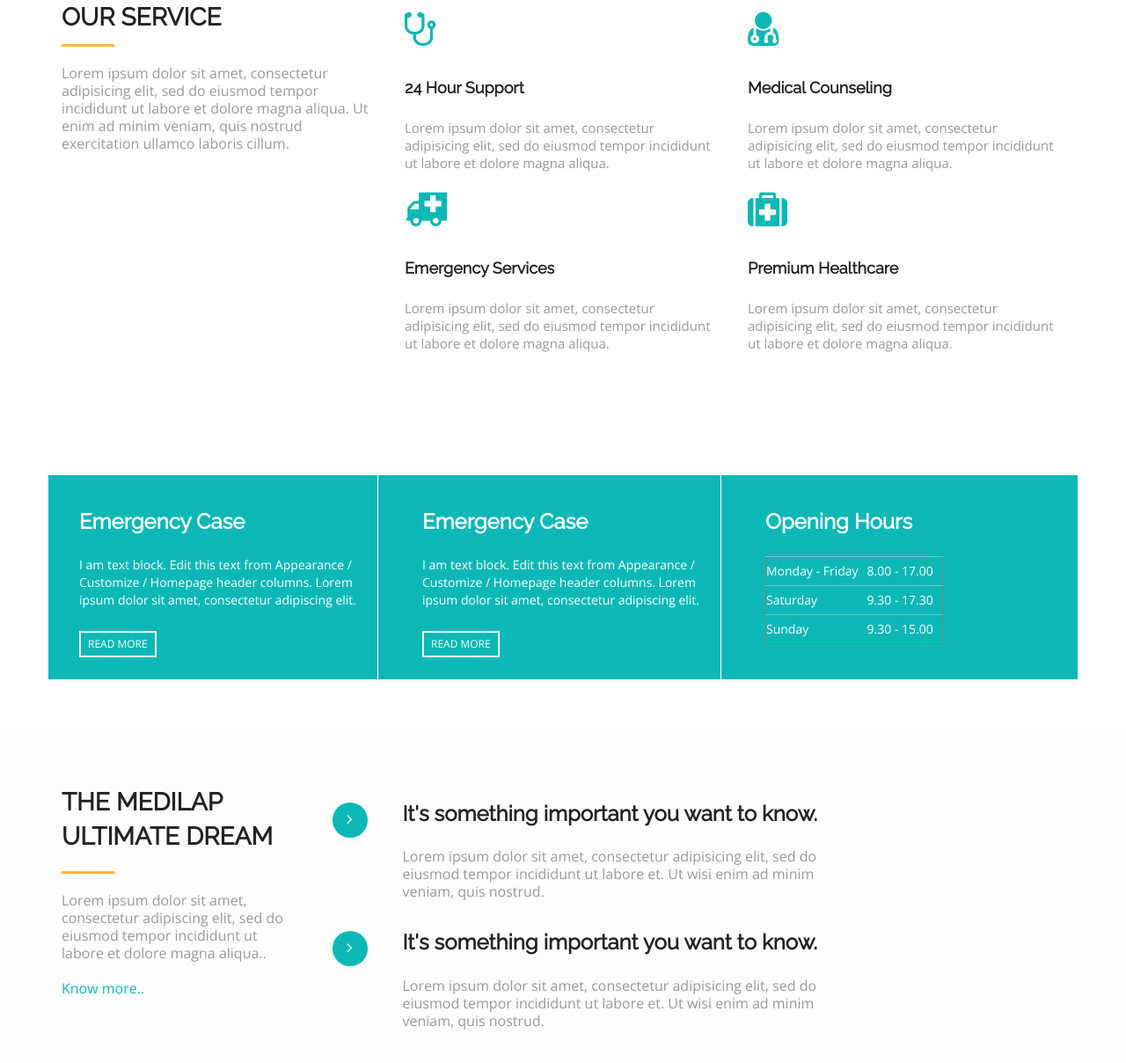
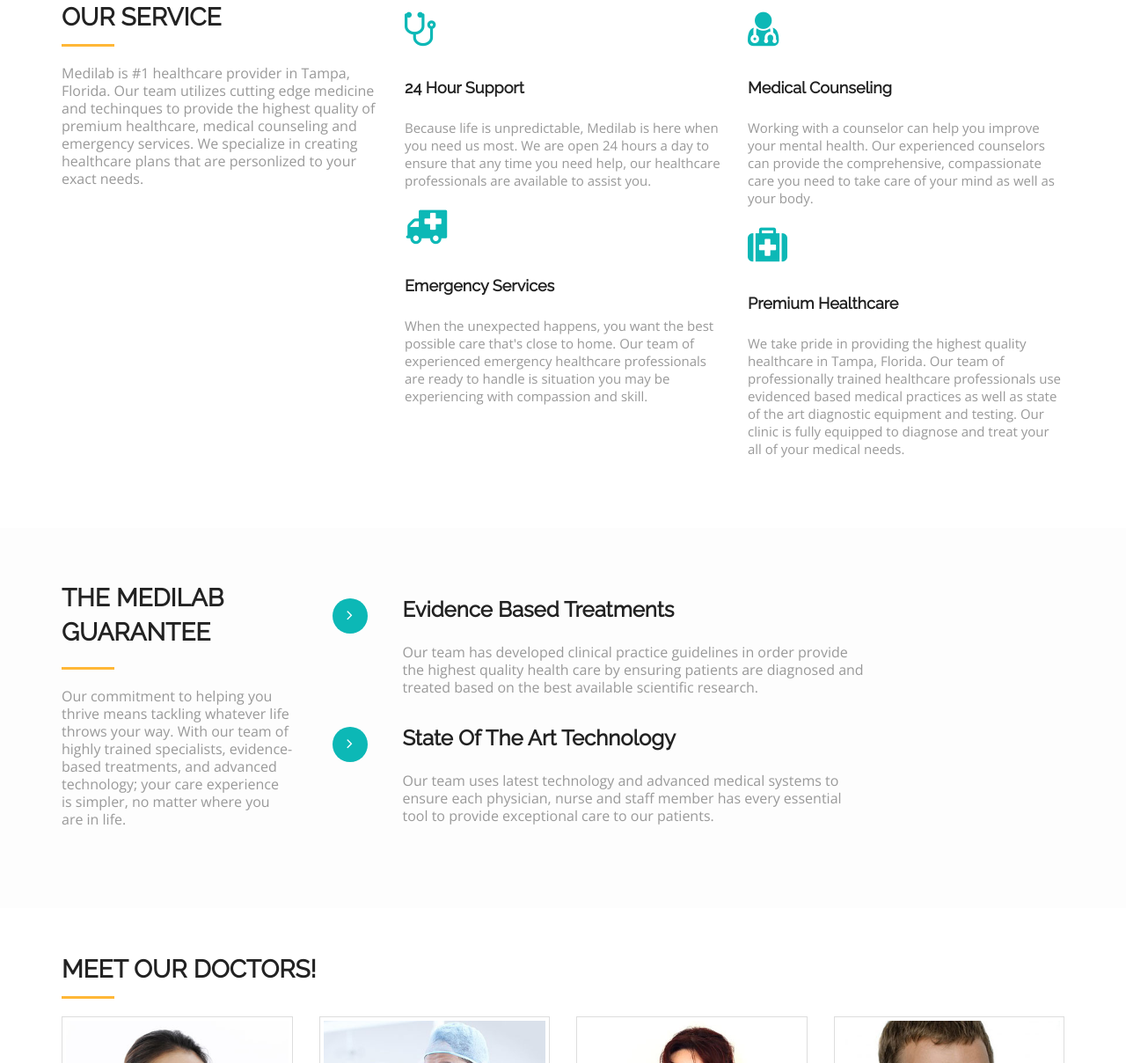
Before and after one commit to amertheengineer/SurgeDigitalDoctorTemplate, a plain HTML site: page index.html in a window 1280 px wide. Shown: the part 700-1908 px from the top of the page at 88% size. Drawn offline with nearby package versions, Linux system fonts and the light colour scheme; a web font is replaced by a local one.

Commit message:
Update index.html

```diff
--- a/index.html
+++ b/index.html
@@ -54,8 +54,8 @@
               <img src="img/logo.png" class="img-responsive">
             </div>
             <div class="banner-text text-center">
-              <h1 class="white">Healthcare at your desk!!</h1>
-              <p>Lorem ipsum dolor sit amet, consectetur adipisicing elit, sed do eiusmod <br>tempor incididunt ut labore et dolore magna aliqua.</p>
+              <h1 class="white">A More Personalized Approach To Healthcare</h1>
+              <p>Our team of heathcare professionals is dedicated to creating a personalized plan <br>that helps you overcome anything that gets in your way</p>
               <a href="#contact" class="btn btn-appoint">Make an Appointment.</a>
             </div>
             <div class="overlay-detail text-center">
@@ -74,7 +74,7 @@
         <div class="col-md-4 col-sm-4">
           <h2 class="ser-title">Our Service</h2>
           <hr class="botm-line">
-          <p>Lorem ipsum dolor sit amet, consectetur adipisicing elit, sed do eiusmod tempor incididunt ut labore et dolore magna aliqua. Ut enim ad minim veniam, quis nostrud exercitation ullamco laboris cillum.</p>
+          <p>Medilab is #1 healthcare provider in Tampa, Florida. Our team utilizes cutting edge medicine and techinques to provide the highest quality of premium healthcare, medical counseling and emergency services. We specialize in creating healthcare plans that are personlized to your exact needs. </p>
         </div>
         <div class="col-md-4 col-sm-4">
           <div class="service-info">
@@ -83,7 +83,7 @@
             </div>
             <div class="icon-info">
               <h4>24 Hour Support</h4>
-              <p>Lorem ipsum dolor sit amet, consectetur adipisicing elit, sed do eiusmod tempor incididunt ut labore et dolore magna aliqua.</p>
+              <p> Because life is unpredictable, Medilab is here when you need us most. We are open 24 hours a day to ensure that any time you need help, our healthcare professionals are available to assist you. </p>
             </div>
           </div>
           <div class="service-info">
@@ -92,7 +92,7 @@
             </div>
             <div class="icon-info">
               <h4>Emergency Services</h4>
-              <p>Lorem ipsum dolor sit amet, consectetur adipisicing elit, sed do eiusmod tempor incididunt ut labore et dolore magna aliqua.</p>
+              <p> When the unexpected happens, you want the best possible care that's close to home. Our team of experienced emergency healthcare professionals are ready to handle is situation you may be experiencing with compassion and skill.</p>
             </div>
           </div>
         </div>
@@ -103,7 +103,7 @@
             </div>
             <div class="icon-info">
               <h4>Medical Counseling</h4>
-              <p>Lorem ipsum dolor sit amet, consectetur adipisicing elit, sed do eiusmod tempor incididunt ut labore et dolore magna aliqua.</p>
+              <p>  Working with a counselor can help you improve your mental health. Our experienced counselors can provide the comprehensive, compassionate care you need to take care of your mind as well as your body.</p>
             </div>
           </div>
           <div class="service-info">
@@ -112,7 +112,7 @@
             </div>
             <div class="icon-info">
               <h4>Premium Healthcare</h4>
-              <p>Lorem ipsum dolor sit amet, consectetur adipisicing elit, sed do eiusmod tempor incididunt ut labore et dolore magna aliqua.</p>
+              <p>We take pride in providing the highest quality healthcare in Tampa, Florida. Our team of professionally trained healthcare professionals use evidenced based medical practices as well as state of the art diagnostic equipment and testing. Our clinic is fully equipped to diagnose and treat your all of your medical needs.</p>
             </div>
           </div>
         </div>
@@ -121,51 +121,7 @@
   </section>
   <!--/ service-->
   <!--cta-->
-  <section id="cta-1" class="section-padding">
-    <div class="container">
-      <div class="row">
-        <div class="schedule-tab">
-          <div class="col-md-4 col-sm-4 bor-left">
-            <div class="mt-boxy-color"></div>
-            <div class="medi-info">
-              <h3>Emergency Case</h3>
-              <p>I am text block. Edit this text from Appearance / Customize / Homepage header columns. Lorem ipsum dolor sit amet, consectetur adipiscing elit. </p>
-              <a href="#" class="medi-info-btn">READ MORE</a>
-            </div>
-          </div>
-          <div class="col-md-4 col-sm-4">
-            <div class="medi-info">
-              <h3>Emergency Case</h3>
-              <p>I am text block. Edit this text from Appearance / Customize / Homepage header columns. Lorem ipsum dolor sit amet, consectetur adipiscing elit. </p>
-              <a href="#" class="medi-info-btn">READ MORE</a>
-            </div>
-          </div>
-          <div class="col-md-4 col-sm-4 mt-boxy-3">
-            <div class="mt-boxy-color"></div>
-            <div class="time-info">
-              <h3>Opening Hours</h3>
-              <table style="margin: 8px 0px 0px;" border="1">
-                <tbody>
-                  <tr>
-                    <td>Monday - Friday</td>
-                    <td>8.00 - 17.00</td>
-                  </tr>
-                  <tr>
-                    <td>Saturday</td>
-                    <td>9.30 - 17.30</td>
-                  </tr>
-                  <tr>
-                    <td>Sunday</td>
-                    <td>9.30 - 15.00</td>
-                  </tr>
-                </tbody>
-              </table>
-            </div>
-          </div>
-        </div>
-      </div>
-    </div>
-  </section>
+
   <!--cta-->
   <!--about-->
   <section id="about" class="section-padding">
@@ -173,10 +129,10 @@
       <div class="row">
         <div class="col-md-3 col-sm-4 col-xs-12">
           <div class="section-title">
-            <h2 class="head-title lg-line">The Medilap <br>Ultimate Dream</h2>
+            <h2 class="head-title lg-line">The Medilab <br>Guarantee</h2>
             <hr class="botm-line">
-            <p class="sec-para">Lorem ipsum dolor sit amet, consectetur adipiscing elit, sed do eiusmod tempor incididunt ut labore et dolore magna aliqua..</p>
-            <a href="" style="color: #0cb8b6; padding-top:10px;">Know more..</a>
+            <p class="sec-para">Our commitment to helping you thrive means tackling whatever life throws your way. With our team of highly trained specialists, evidence-based treatments, and advanced technology; your care experience is simpler, no matter where you are in life.</p>
+
           </div>
         </div>
         <div class="col-md-9 col-sm-8 col-xs-12">
@@ -184,15 +140,15 @@
             <div class="more-features-box-text">
               <div class="more-features-box-text-icon"> <i class="fa fa-angle-right" aria-hidden="true"></i> </div>
               <div class="more-features-box-text-description">
-                <h3>It's something important you want to know.</h3>
-                <p>Lorem ipsum dolor sit amet, consectetur adipisicing elit, sed do eiusmod tempor incididunt ut labore et. Ut wisi enim ad minim veniam, quis nostrud.</p>
+                <h3>Evidence Based Treatments</h3>
+                <p>Our team has developed clinical practice guidelines in order provide the highest quality health care by ensuring patients are diagnosed and treated based on the best available scientific research.</p>
               </div>
             </div>
             <div class="more-features-box-text">
               <div class="more-features-box-text-icon"> <i class="fa fa-angle-right" aria-hidden="true"></i> </div>
               <div class="more-features-box-text-description">
-                <h3>It's something important you want to know.</h3>
-                <p>Lorem ipsum dolor sit amet, consectetur adipisicing elit, sed do eiusmod tempor incididunt ut labore et. Ut wisi enim ad minim veniam, quis nostrud.</p>
+                <h3>State Of The Art Technology</h3>
+                <p>Our team uses latest technology and advanced medical systems to ensure each physician, nurse and staff member has every essential tool to provide exceptional care to our patients.</p>
               </div>
             </div>
           </div>
@@ -280,37 +236,39 @@
         <div class="col-md-4 col-sm-4">
           <div class="testi-details">
             <!-- Paragraph -->
-            <p>Lorem ipsum dolor sit amet, consectetur adipisicing elit, sed do eiusmod tempor incididunt ut labore et dolore magna aliqua.</p>
+            <p>I would highly recommend Medilab to everyone! Although I was in a lot of pain going to the urgent care, this location made being at the doctors office a very painless experience! The facility itself was very clean and the entire staff is so friendly and helpful! I walked right in and was seen almost immediately.</p>
           </div>
           <div class="testi-info">
             <!-- User Image -->
             <a href="#"><img src="img/thumb.png" alt="" class="img-responsive"></a>
             <!-- User Name -->
-            <h3>Alex<span>Texas</span></h3>
+            <h3>Trevor<span>Reed</span></h3>
           </div>
         </div>
         <div class="col-md-4 col-sm-4">
           <div class="testi-details">
             <!-- Paragraph -->
-            <p>Lorem ipsum dolor sit amet, consectetur adipisicing elit, sed do eiusmod tempor incididunt ut labore et dolore magna aliqua.</p>
+            <p>All I can say is if you have to go to a medical center, this is the place to go for anything you could need help with. The staff are always professional and friendly, the facility is very clean and modern, and lastly Dr. Davis is an amazing doctor!
+            </p>
           </div>
           <div class="testi-info">
             <!-- User Image -->
             <a href="#"><img src="img/thumb.png" alt="" class="img-responsive"></a>
             <!-- User Name -->
-            <h3>Alex<span>Texas</span></h3>
+            <h3>Max<span>Johnson</span></h3>
           </div>
         </div>
         <div class="col-md-4 col-sm-4">
           <div class="testi-details">
             <!-- Paragraph -->
-            <p>Lorem ipsum dolor sit amet, consectetur adipisicing elit, sed do eiusmod tempor incididunt ut labore et dolore magna aliqua.</p>
+            <p>I was brought here to the ER by my husband as I was dizzy could hardy walk and obviously not feeling well.
+              I was impressed with the staff who immediately went in to work mode.I was kept overnight, had every test imaginable. They were all very professional and caring and Dr Wally was extremely thoughout and descriptive about my situation. </p>
           </div>
           <div class="testi-info">
             <!-- User Image -->
             <a href="#"><img src="img/thumb.png" alt="" class="img-responsive"></a>
             <!-- User Name -->
-            <h3>Alex<span>Texas</span></h3>
+            <h3>Kate<span>Smith</span></h3>
           </div>
         </div>
       </div>
@@ -326,7 +284,7 @@
           <h2 class="section-title white lg-line">« A few words<br> about us »</h2>
         </div>
         <div class="col-md-4 col-sm-5">
-          Lorem Ipsum is simply dummy text of the printing and typesetting industry. Lorem Ipsum has been the industry's standard dummy text ever since the 1500s, when an unknown printer took a galley of type and scrambled it to make a typek
+          Medilab is the highest rated healthcare provider in Tampa, Florida. Our team of heathcare professionals is dedicated to creating a personalized plan that helps you overcome anything that gets in your way. Our team utilizes cutting edge medicine and techinques to provide the highest quality of premium healthcare, medical counseling and emergency services.
           <p class="text-right text-primary"><i>— Medilap Healthcare</i></p>
         </div>
         <div class="col-md-2"></div>
@@ -345,15 +303,15 @@
         <div class="col-md-4 col-sm-4">
           <h3>Contact Info</h3>
           <div class="space"></div>
-          <p><i class="fa fa-map-marker fa-fw pull-left fa-2x"></i>321 Awesome Street<br> New York, NY 17022</p>
+          <p><i class="fa fa-map-marker fa-fw pull-left fa-2x"></i>5701 E Hillsborough Ave<br> Tampa, FL 33602</p>
           <div class="space"></div>
-          <p><i class="fa fa-envelope-o fa-fw pull-left fa-2x"></i>info@companyname.com</p>
+          <p><i class="fa fa-envelope-o fa-fw pull-left fa-2x"></i>info@medilab.com</p>
           <div class="space"></div>
-          <p><i class="fa fa-phone fa-fw pull-left fa-2x"></i>+1 800 123 1234</p>
+          <p><i class="fa fa-phone fa-fw pull-left fa-2x"></i>+1 800 867  2634</p>
         </div>
         <div class="col-md-8 col-sm-8 marb20">
           <div class="contact-info">
-            <h3 class="cnt-ttl">Having Any Query! Or Book an appointment</h3>
+            <h3 class="cnt-ttl">Book An Appointment</h3>
             <div class="space"></div>
             <div id="sendmessage">Your message has been sent. Thank you!</div>
             <div id="errormessage"></div>
@@ -395,7 +353,8 @@
               <h4 class="white no-padding">About Us</h4>
             </div>
             <div class="info-sec">
-              <p>Praesent convallis tortor et enim laoreet, vel consectetur purus latoque penatibus et dis parturient.</p>
+              <p>Medilab is the #1 rated healthcare provider in Tampa, Florida. Our team of heathcare professionals is dedicated to creating a personalized plan
+                that helps you overcome anything that gets in your way.</p>
             </div>
           </div>
           <div class="col-md-4 col-sm-4 marb20">
```
